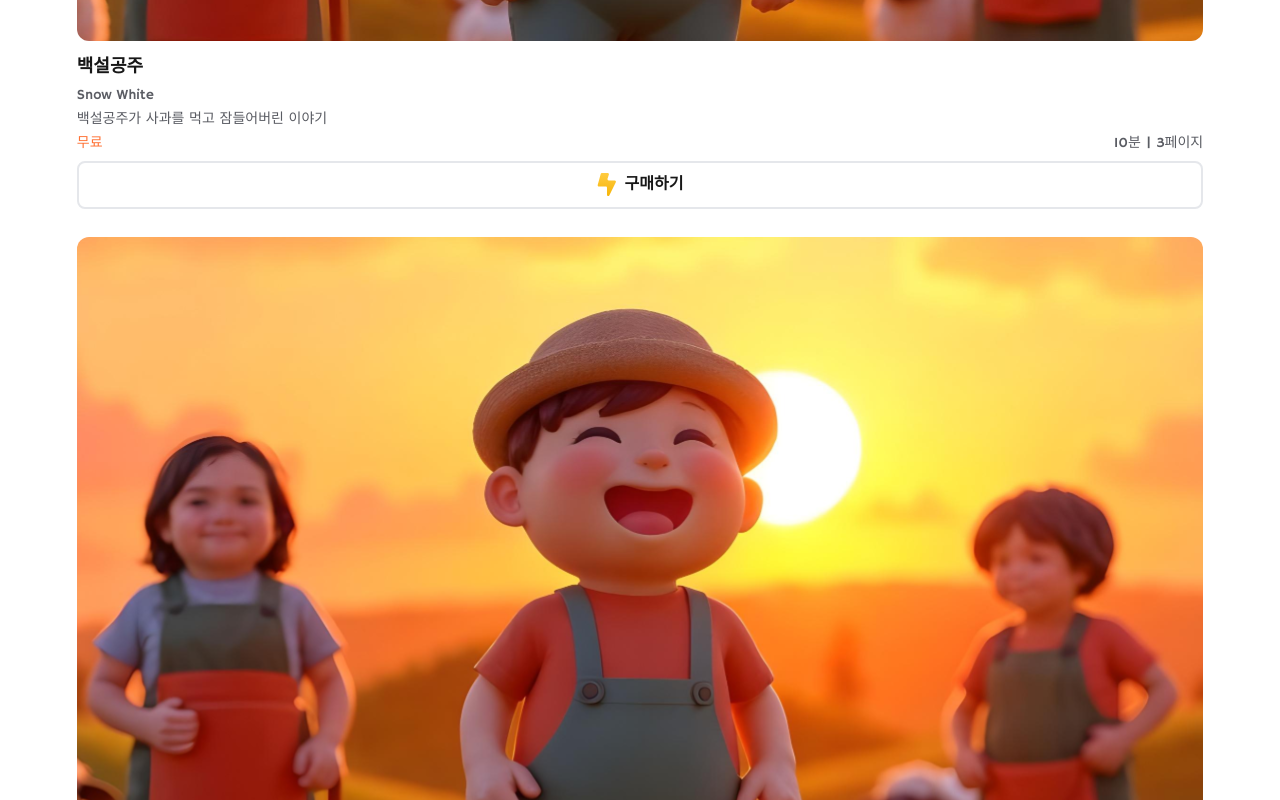
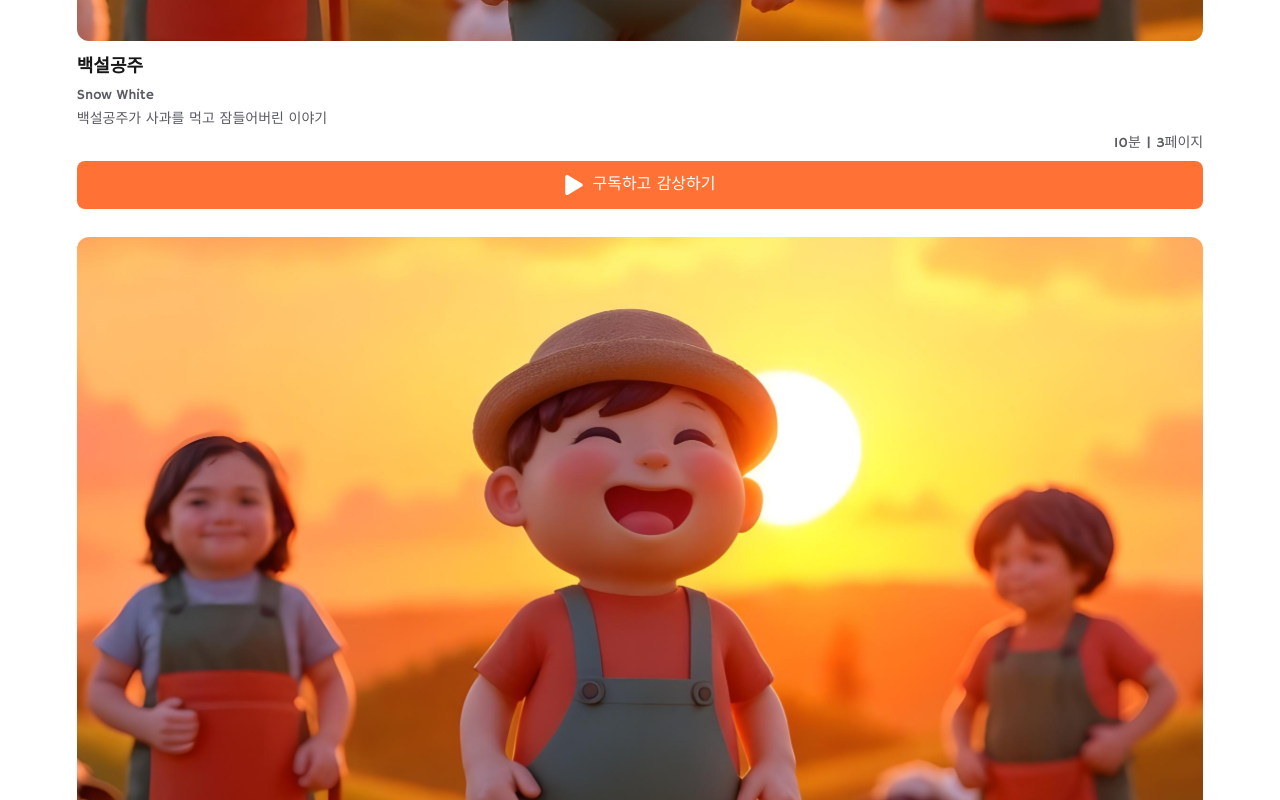
Before and after one commit to ingssg/storypix_FE, a Next.js app: page /list in a window 1280 px wide. Shown: the part 1560-2360 px from the top of the page. Built offline with nearby package versions, Linux system fonts and the light colour scheme; no server answers.

Commit message:
Add: 유저 상태에 따른 정보 보이기

```diff
--- a/src/components/tale.tsx
+++ b/src/components/tale.tsx
@@ -6,14 +6,15 @@ import React, { useEffect, useRef, useState } from "react";
 import { FaPlay } from "react-icons/fa";
 
 type TaleInfo = {
+  id: number;
   titleKor: string;
   titleEng: string;
   description: string;
   image: string;
   minuteLength: number;
   totalPage: number;
-  price: number;
-  isAccessible: boolean;
+  isSubscribedUser: boolean;
+  isFree: boolean;
 };
 
 type TaleProps = {
@@ -23,6 +24,7 @@ type TaleProps = {
 const Tale = ({ taleInfo }: TaleProps) => {
   const [isExpanded, setIsExpanded] = useState(false);
   const [isOverflowing, setIsOverflowing] = useState(false);
+
   const descRef = useRef<HTMLParagraphElement>(null);
   const router = useRouter();
 
@@ -35,7 +37,7 @@ const Tale = ({ taleInfo }: TaleProps) => {
 
   const playTale = () => {
     router.push("/tale");
-  }
+  };
 
   useEffect(() => {
     if (descRef.current) {
@@ -77,12 +79,7 @@ const Tale = ({ taleInfo }: TaleProps) => {
             </button>
           </div>
         )}
-        <div className="w-full flex justify-between font-medium">
-          <p className="text-[#FF7134] text-sm">
-            {taleInfo.price
-              ? Intl.NumberFormat("ko-KR").format(taleInfo.price) + " 원"
-              : "무료"}
-          </p>
+        <div className="w-full flex justify-end font-medium">
           <div>
             <p className="text-[#5A5C63] text-sm">
               {taleInfo.minuteLength}분 | {taleInfo.totalPage}페이지
@@ -90,19 +87,11 @@ const Tale = ({ taleInfo }: TaleProps) => {
           </div>
         </div>
       </div>
-      {taleInfo.isAccessible ? (
-        <button
-          type="button"
-          className="bg-[#FF7134] text-white rounded-lg w-full h-12 flex justify-center items-center"
-          onClick={playTale}
-        >
-          <FaPlay className="text-white mr-2 text-xl font-bold" />
-          감상하기
-        </button>
-      ) : (
+      {taleInfo.isFree ? (
         <button
           type="button"
           className="border-2 rounded-lg w-full h-12 flex justify-center items-center font-bold"
+          onClick={playTale}
         >
           <Image
             src="/images/thunder.svg"
@@ -111,7 +100,16 @@ const Tale = ({ taleInfo }: TaleProps) => {
             height={20}
             className="mr-2"
           />
-          구매하기
+          무료로 감상하기
+        </button>
+      ) : (
+        <button
+          type="button"
+          className="bg-[#FF7134] text-white rounded-lg w-full h-12 flex justify-center items-center"
+          onClick={() => router.push("/subscribe")}
+        >
+          <FaPlay className="text-white mr-2 text-xl font-bold" />
+          {taleInfo.isSubscribedUser ? "감상하기" : "구독하고 감상하기"}
         </button>
       )}
     </div>
```
